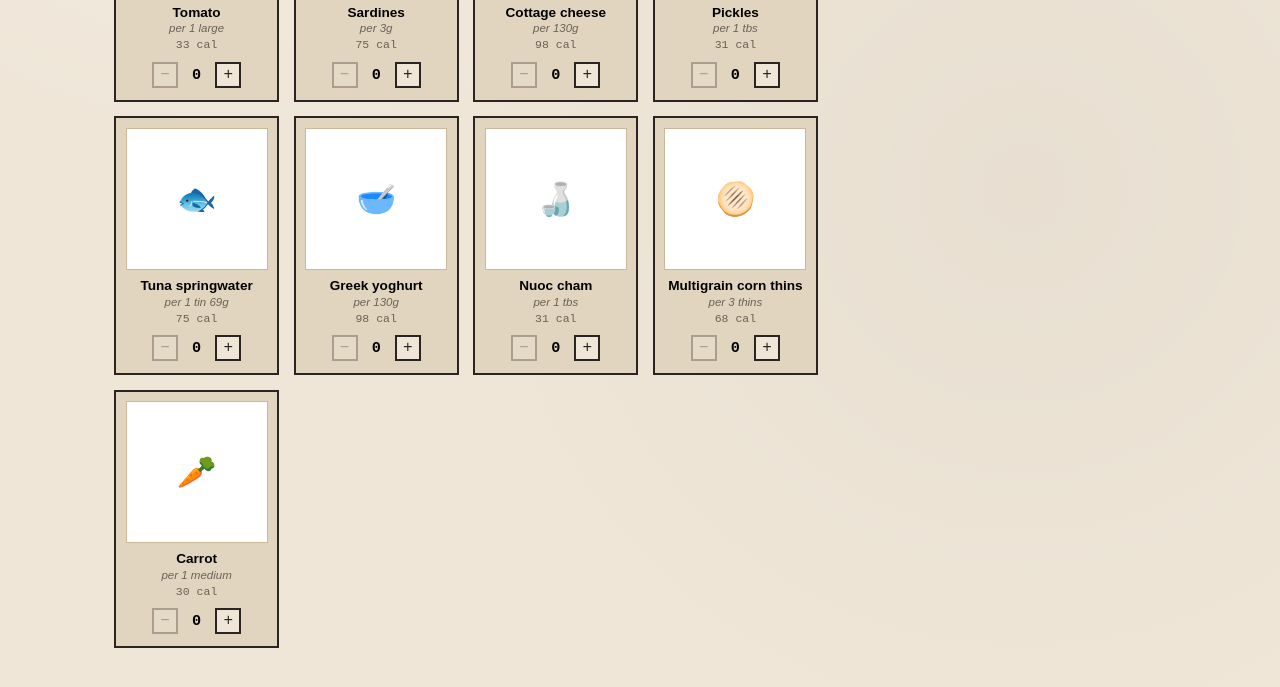
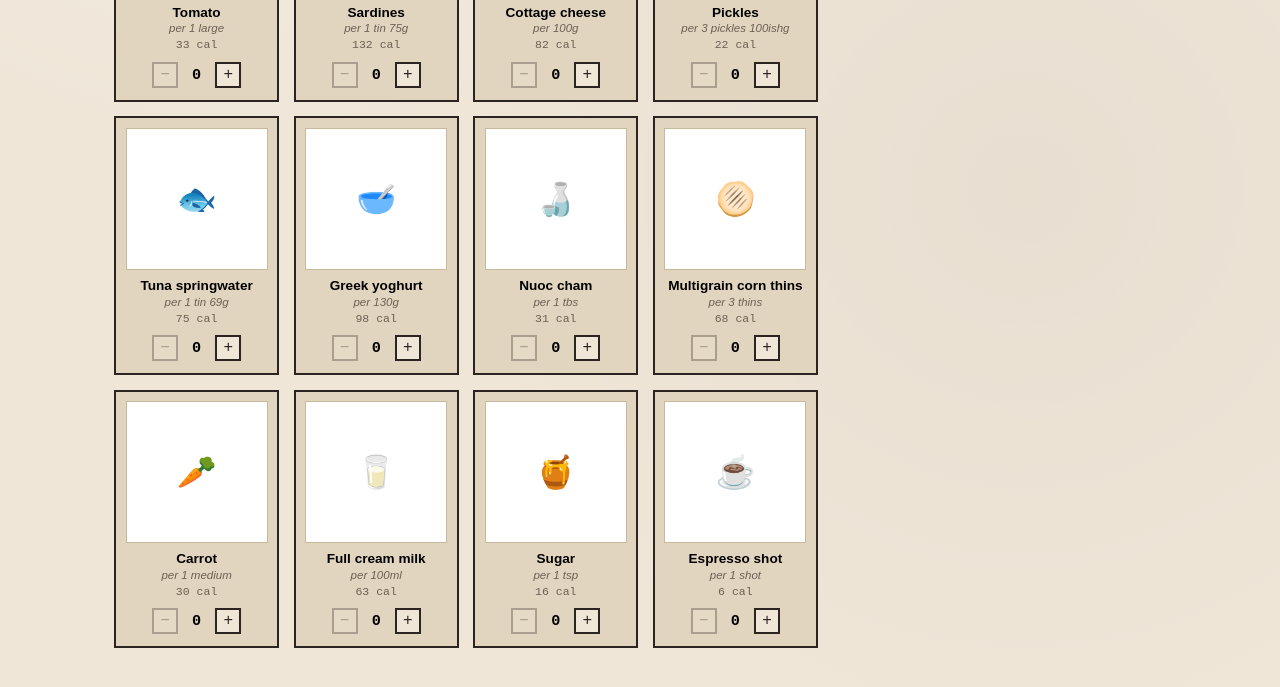
Before and after one commit to BlobGoblin66/count, a plain HTML site: page index.html in a window 1280 px wide. Shown: the part 599-1286 px from the top of the page. Drawn offline with Linux system fonts and the light colour scheme.

Commit message:
Update index.html

```diff
--- a/index.html
+++ b/index.html
@@ -486,14 +486,17 @@
     { id: "brocc",        name: "Blanched broccoli", serving: "100g",      image: "", emoji: "🥦", calories: 34, protein: 2.8, carbs: 6.6,   fat: 0.4 },
     { id: "cucumber",     name: "Cucumber",          serving: "1 large",   image: "", emoji: "🥒", calories: 45, protein: 1.9,   carbs: 10.9,   fat: 0.3  },
     { id: "tomato",       name: "Tomato",            serving: "1 large",   image: "", emoji: "🍅", calories: 33, protein: 1.6, carbs: 7.1,   fat: 0.3 },
-    { id: "sardine",      name: "Sardines",          serving: "3g",        image: "", emoji: "🐠", calories: 75, protein: 17.6,   carbs: 0,    fat: 0  },
-    { id: "cottage",      name: "Cottage cheese",    serving: "130g",      image: "", emoji: "🧀", calories: 98,  protein: 6.8, carbs: 8.1,   fat: 4.3 },
-    { id: "pickle",       name: "Pickles",           serving: "1 tbs",     image: "", emoji: "🫙", calories: 31, protein: 0.3,  carbs: 7.3,    fat: 0  },
+    { id: "sardine",      name: "Sardines",          serving: "1 tin 75g",        image: "", emoji: "🐠", calories: 132, protein: 14.1,   carbs: 1.4,    fat: 7.9  },
+    { id: "cottage",      name: "Cottage cheese",    serving: "100g",      image: "", emoji: "🧀", calories: 82,  protein: 12, carbs: 4.3,   fat: 1.8 },
+    { id: "pickle",       name: "Pickles",           serving: "3 pickles 100ishg",     image: "", emoji: "🫙", calories: 22, protein: 0.7,  carbs: 4.4,    fat: 0.2  },
     { id: "tuna",         name: "Tuna springwater",  serving: "1 tin 69g", image: "", emoji: "🐟", calories: 75, protein: 17.6,   carbs: 0,    fat: 0  },
     { id: "greek",        name: "Greek yoghurt",     serving: "130g",      image: "", emoji: "🥣", calories: 98,  protein: 6.8, carbs: 8.1,   fat: 4.3 },
     { id: "nuoc",         name: "Nuoc cham",         serving: "1 tbs",     image: "", emoji: "🍶", calories: 31, protein: 0.3,  carbs: 7.3,    fat: 0  },
     { id: "thins",        name: "Multigrain corn thins",            serving: "3 thins",  image: "", emoji: "🫓", calories: 68,  protein: 1.9, carbs: 13,   fat: 0.6  },
-    { id: "carrot",       name: "Carrot",            serving: "1 medium",  image: "", emoji: "🥕", calories: 30,  protein: 0.6, carbs: 6.9,   fat: 0.1  },
+    { id: "carrot",       name: "Carrot",             serving: "1 medium",  image: "", emoji: "🥕", calories: 30,  protein: 0.6, carbs: 6.9,   fat: 0.1  },
+    { id: "milk",         name: "Full cream milk",    serving: "100ml",  image: "", emoji: "🥛", calories: 63,  protein: 3.3, carbs: 4.8,   fat: 3.4  },
+    { id: "sugar",        name: "Sugar",              serving: "1 tsp",  image: "", emoji: "🍯", calories: 16,  protein: 0, carbs: 4.2,   fat: 0  },
+    { id: "shot",         name: "Espresso shot",      serving: "1 shot",  image: "", emoji: "☕", calories: 6,  protein: 0.4, carbs: 1,   fat: 0  },
   ];
 
   /* ============================================================
```
